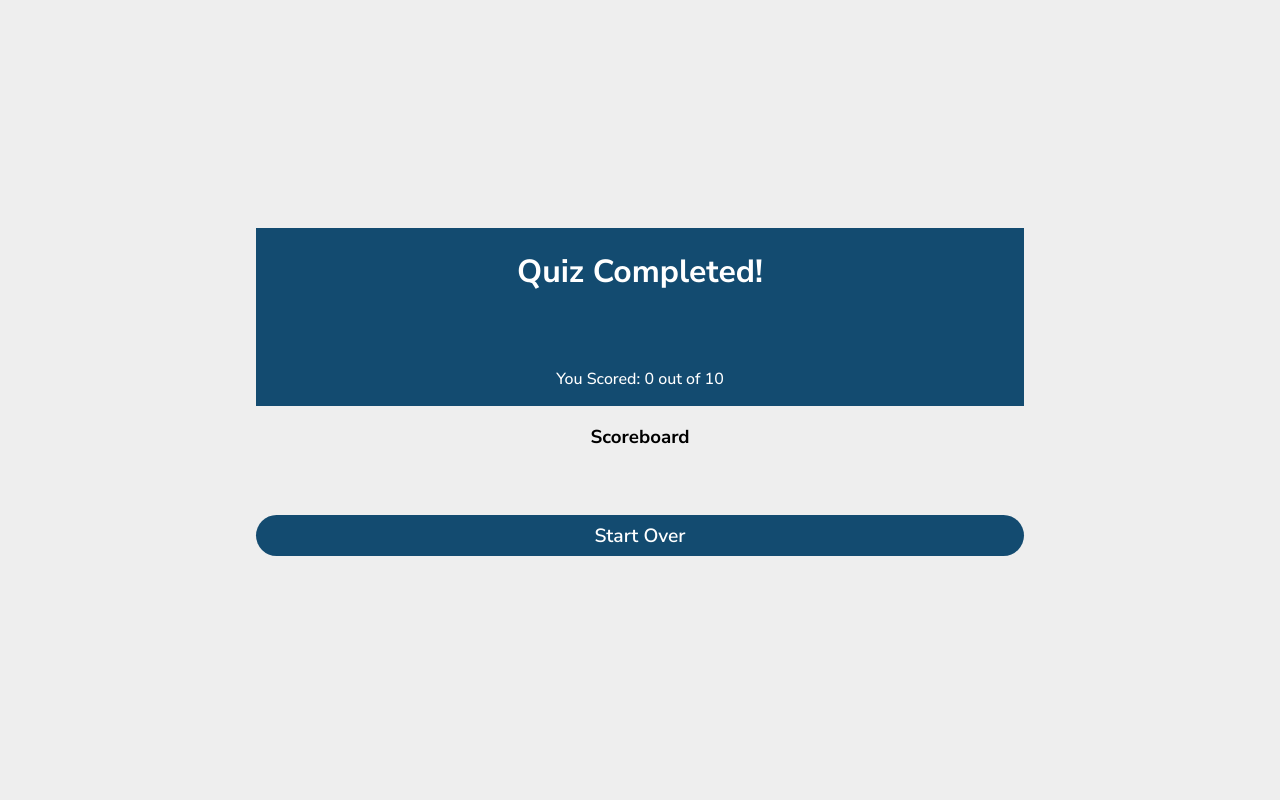
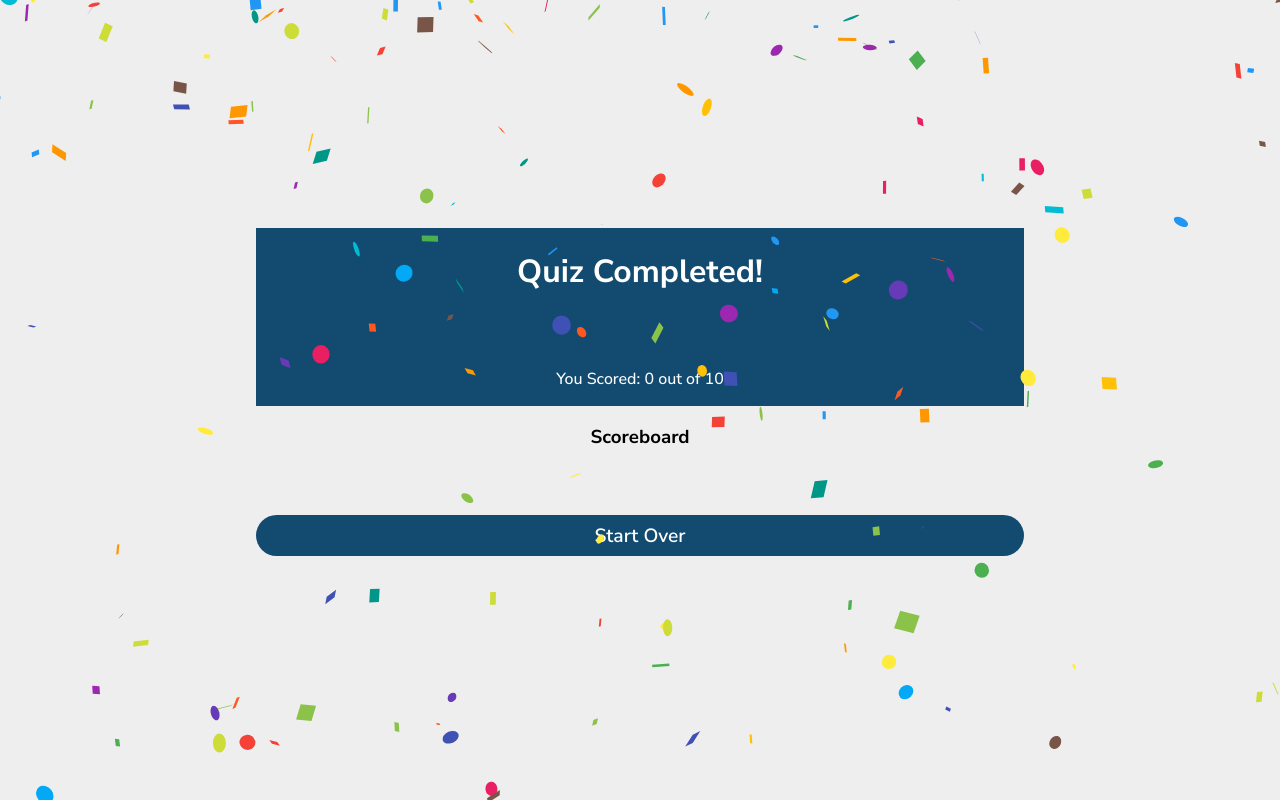
Before and after one commit to fathimaNasmin/Quizify, a React (Vite) app in the folder quizify/: page /finish in a window 1280 px wide. Built offline with nearby package versions, Linux system fonts and the light colour scheme; a web font is replaced by a local one.

Commit message:
add confetti to the finish page

```diff
--- a/quizify/package.json
+++ b/quizify/package.json
@@ -11,6 +11,7 @@
   },
   "dependencies": {
     "react": "^18.3.1",
+    "react-confetti": "^6.1.0",
     "react-countdown-circle-timer": "^3.2.1",
     "react-dom": "^18.3.1",
     "react-router-dom": "^6.26.1",
--- a/quizify/src/components/Finish.jsx
+++ b/quizify/src/components/Finish.jsx
@@ -6,6 +6,7 @@ import Button from "./Partials/Button";
 import { useNavigate } from "react-router-dom";
 import { ParticipantsContext } from "./context/participants";
 import Scoreboard from "./Partials/Scoreboard";
+import Confetti from "react-confetti";
 
 export default function Finish() {
   // useContext
@@ -17,7 +18,8 @@ export default function Finish() {
   } = useContext(ParticipantsContext);
   const navigate = useNavigate();
   const { state } = useLocation();
-  const { timeOut } = state?.timeOut??false;
+  const { timeOut } = state?.timeOut ?? false;
+
 
   const bgStyle = {
     backgroundColor: "var(--bg-color-secondary-color)",
@@ -48,8 +50,6 @@ export default function Finish() {
     width: "100%",
   };
 
-
-
   // onclick event to navigate to quiz for start over
   const startOver = () => {
     setCurrentParticipant({ name: "", score: 0 });
@@ -58,6 +58,7 @@ export default function Finish() {
 
   return (
     <div style={bgStyle}>
+      <Confetti />
       <div style={wrapper}>
         <div style={scoreContainer}>
           <h1>Quiz Completed!</h1>
```
Also changed, not shown: 1 other file (tests, documents, lock files or other folders).
